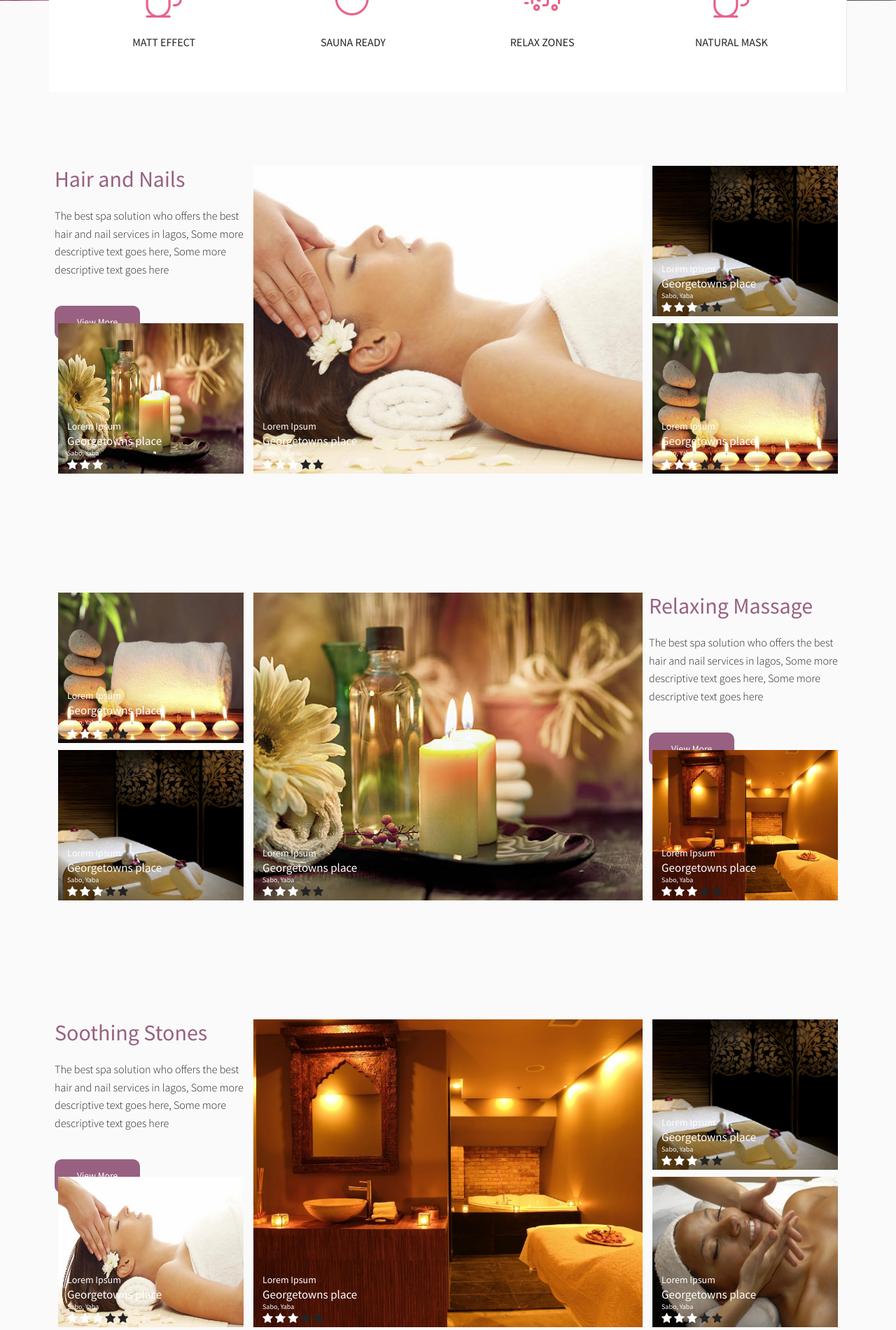
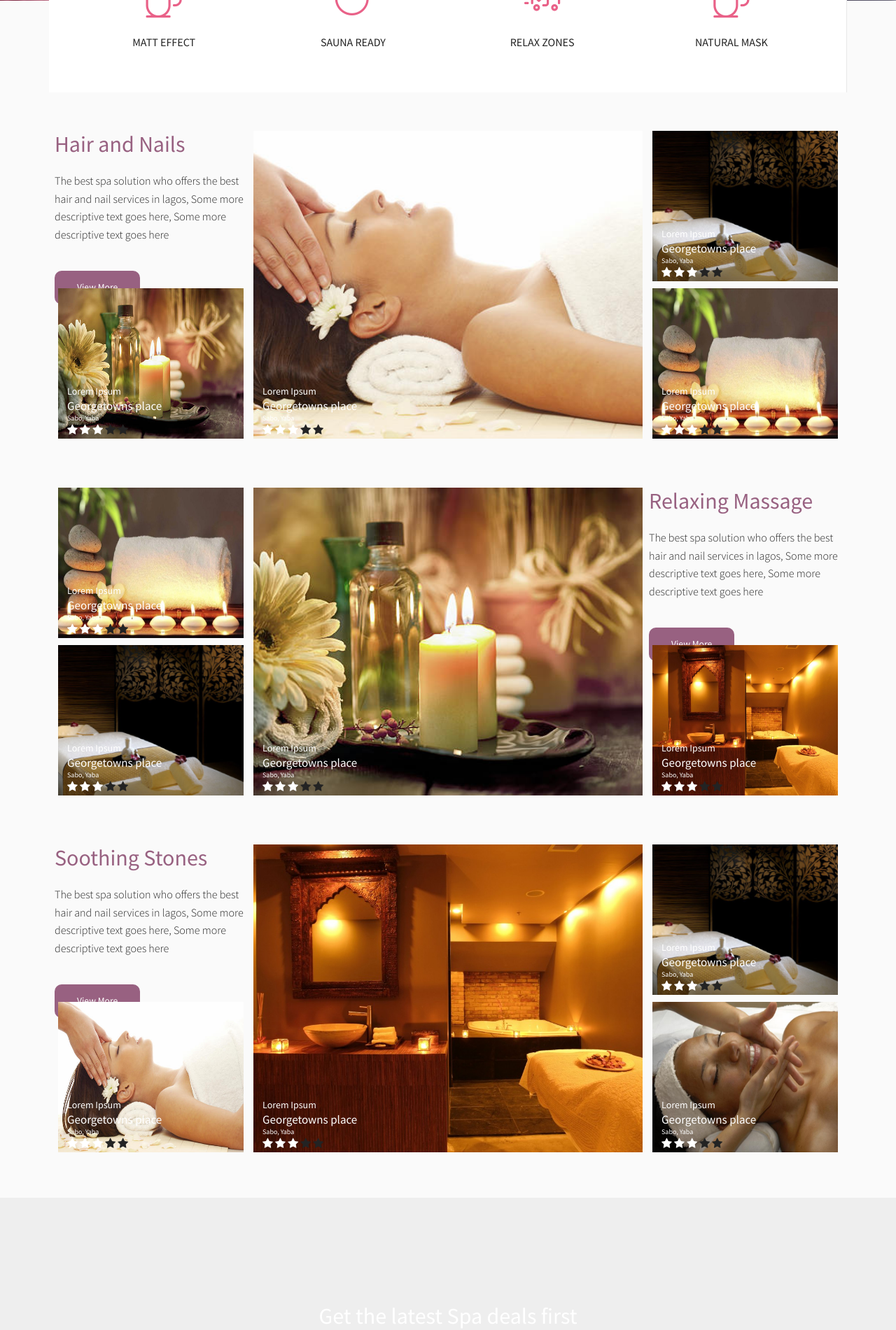
Before and after one commit to 6thCode/spa, a PHP site: page / in a window 1280 px wide. Shown: the part 714-2615 px from the top of the page at 70% size. Run offline with PHP 8.4, Linux system fonts and the light colour scheme; some libraries are stand-ins or nearby versions; some web fonts are replaced.

Commit message:
reduced input

```diff
--- a/assets/mobirise/css/mbr-additional.css
+++ b/assets/mobirise/css/mbr-additional.css
@@ -1405,7 +1405,6 @@ body {
   color: #e96188;
 }
 .cid-qIp0uk8TbN {
-  padding-top: 100px;
   padding-bottom: 60px;
   background-color: #fafafa;
 }
@@ -1449,10 +1448,6 @@ body {
   color: #986181;
 }
 /* ................................................... */
-
-
-
-
 .header {
   text-align: center;
   padding: 32px;
@@ -1551,6 +1546,7 @@ body {
   background: #fff;
   border-right: 1px solid #e8e8e8;
   margin-top: -67px;
+  margin-bottom: 50px;
 }
 .cid-qIoZwj9I6L .content-row {
   flex-direction: row-reverse;
```
